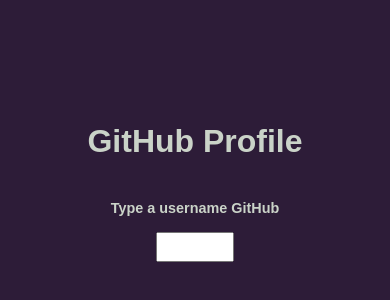
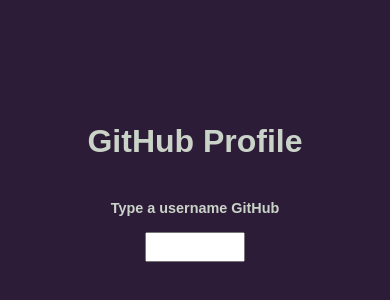
Before and after one commit to susyhaga/gitHubProfile_react, a React (Vite) app: page / in a window 390 px wide. Shown: the part 250-550 px from the top of the page. Built offline with nearby package versions, Linux system fonts and the light colour scheme.

Commit message:
Update global.css

```diff
--- a/src/global.css
+++ b/src/global.css
@@ -75,7 +75,7 @@
     }
 
     .input {
-        width: 20%;
+         width: 100px;
     }
 }
 
@@ -89,6 +89,6 @@
     }
 
     .input {
-        width: 20%;
+        width: 100px;
     }
 }
```
